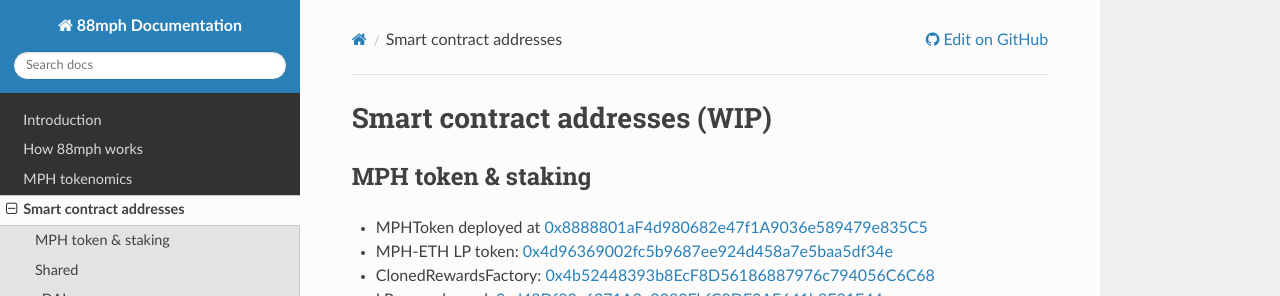
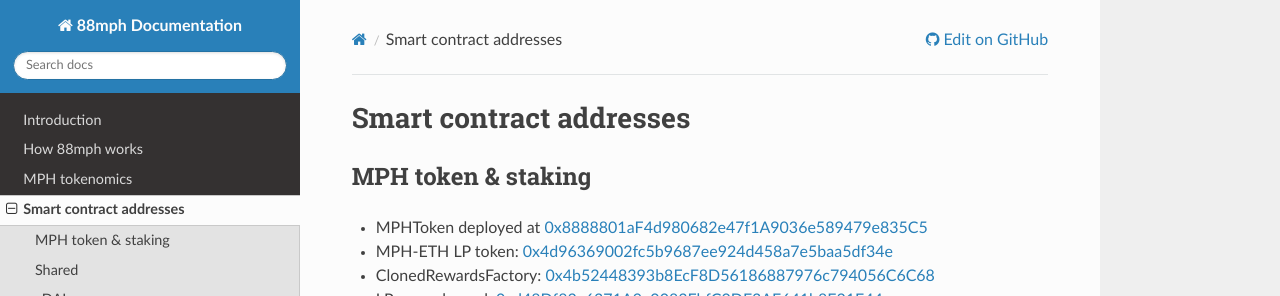
Before and after one commit to 88mphapp/docs, an MkDocs documentation site: the page built from docs/addresses.md, in a window 1280 px wide and 900 px high. Shown: the top 296 px of the window. Built offline with MkDocs 1.6.1, drawn with Linux system fonts in a browser that asks for light colours; nearby versions of some CDN libraries.

Commit message:
Update addresses.md

```diff
--- a/docs/addresses.md
+++ b/docs/addresses.md
@@ -1,4 +1,4 @@
-# Smart contract addresses (WIP)
+# Smart contract addresses
 
 ## MPH token & staking
 
```
